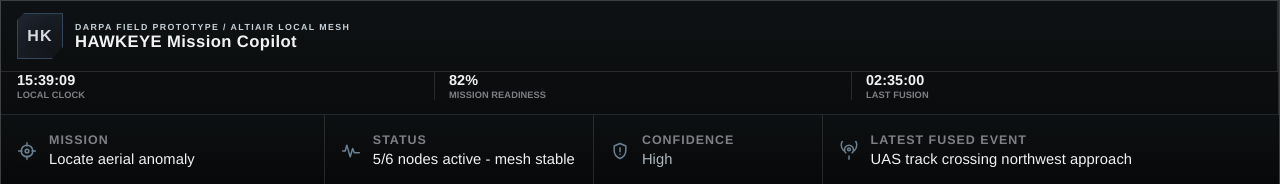
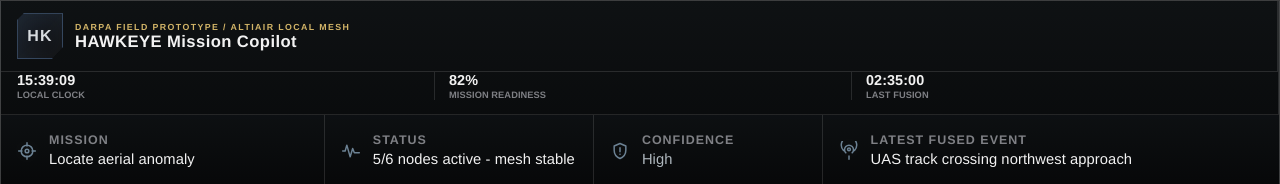
Before and after one commit to digitalnomd/altiair, a website: page ui/index.html in a window 1280 px wide. Shown: the top 184 px of the page. Drawn offline with Linux system fonts and the light colour scheme; no server answers.

Commit message:
style(ui): add muted amber accent tokens

```diff
--- a/ui/styles.css
+++ b/ui/styles.css
@@ -13,8 +13,8 @@
   --muted-2: #7f8085;
   --cyan: #65c7ff;
   --cyan-soft: rgba(101, 199, 255, 0.14);
-  --amber: #c8d2da;
-  --amber-soft: rgba(151, 182, 202, 0.14);
+  --amber: #d3b568;
+  --amber-soft: rgba(211, 181, 104, 0.14);
   --green: #8bd0ff;
   --red: #c7463f;
   --violet: #b8b8bd;
@@ -22,6 +22,8 @@
   --blue-grey: #415774;
   --region-blue: rgba(91, 182, 255, 0.18);
   --region-blue-strong: rgba(129, 207, 255, 0.62);
+  --region-amber: rgba(228, 195, 105, 0.18);
+  --region-amber-strong: rgba(232, 205, 123, 0.66);
   --shadow: 0 28px 90px rgba(0, 0, 0, 0.48);
 }
 
```
